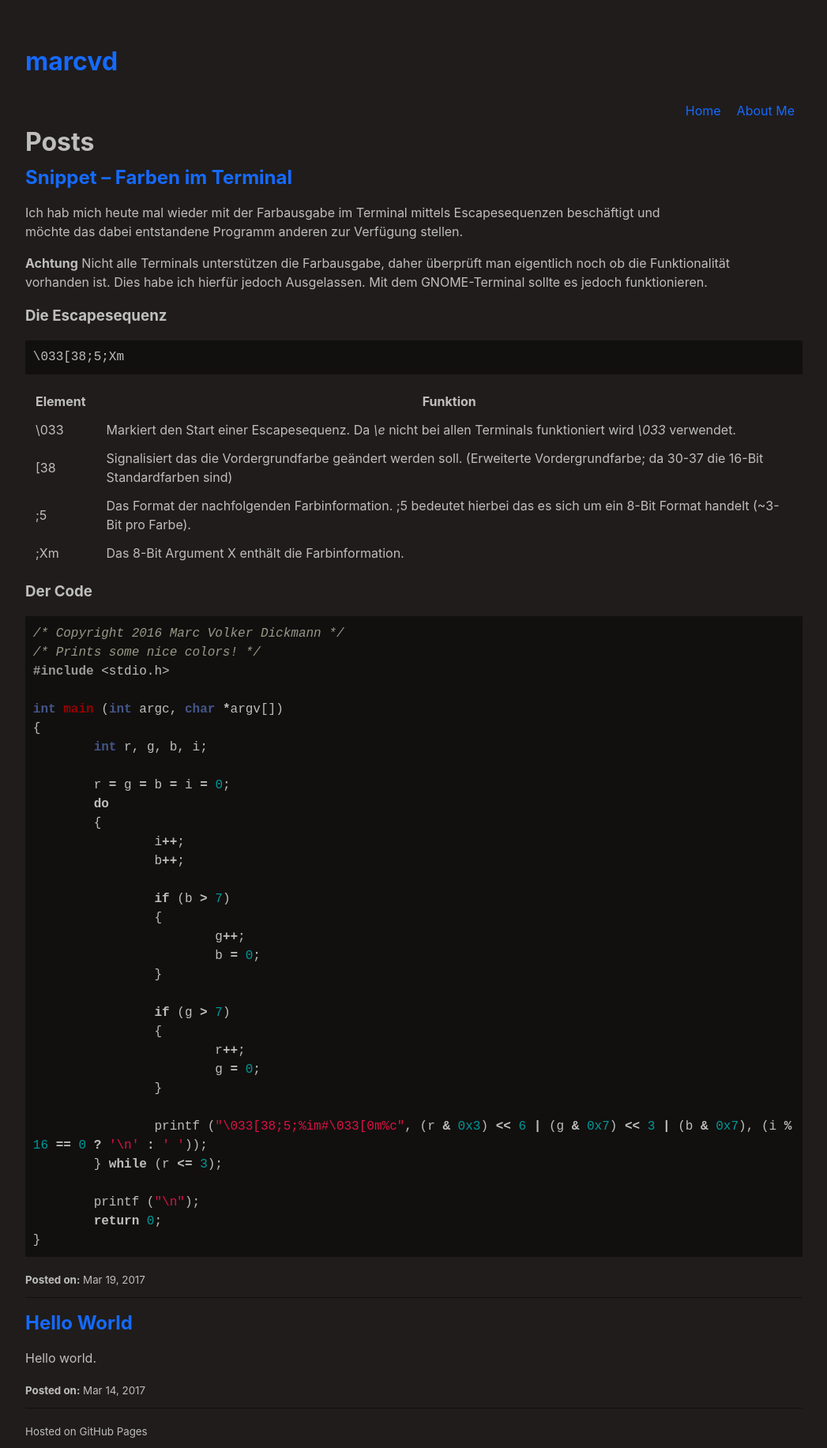
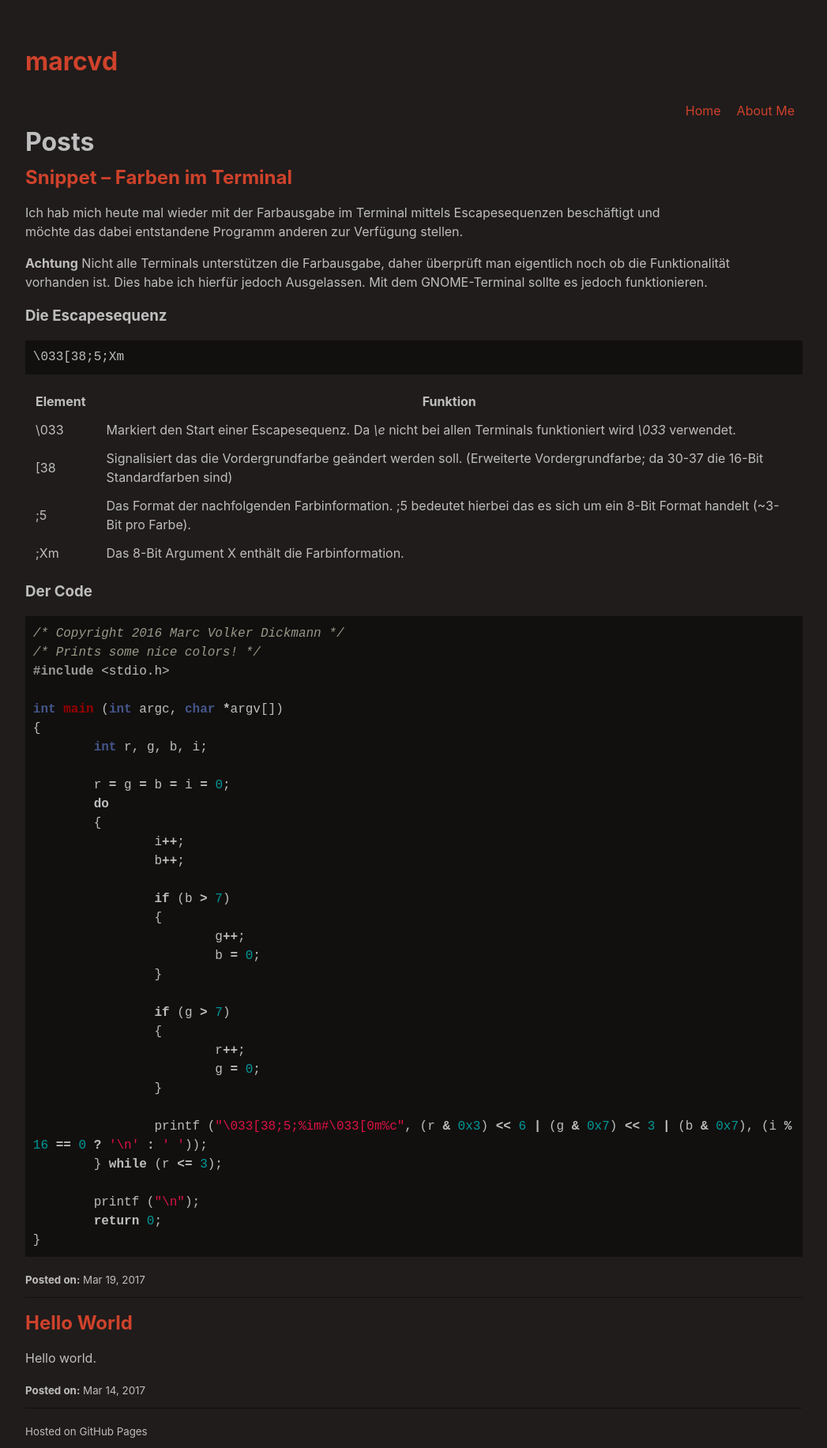
Before and after one commit to marc-q/marc-q.github.io, a Jekyll site: the page built from index.md, in a window 1280 px wide. Shown: the whole page at 79% size, without its empty margins (116-1163 px from the left). Built offline with Jekyll 4.4.1, drawn with Linux system fonts in a browser that asks for light colours; the repository's description, which GitHub fills in, is left out.

Commit message:
Color change.
I am still deciding, but this color seems easier on the eyes.

```diff
--- a/_layouts/default.html
+++ b/_layouts/default.html
@@ -11,7 +11,7 @@
       div.content {margin-top: 5vh; padding-bottom: 50px;}
       header.main {width: 100%;}
       footer.main {height: 50px; position: absolute; bottom: 0;}
-      a {color: #156aff; text-decoration: none;}
+      a {color: #CE422B; text-decoration: none;}
       article.post {padding-bottom: 1%; border-bottom: 1px solid #11100f;}
       .fleft, ul#sitenav li {float: left;}
       .fright {float: right;}
```
